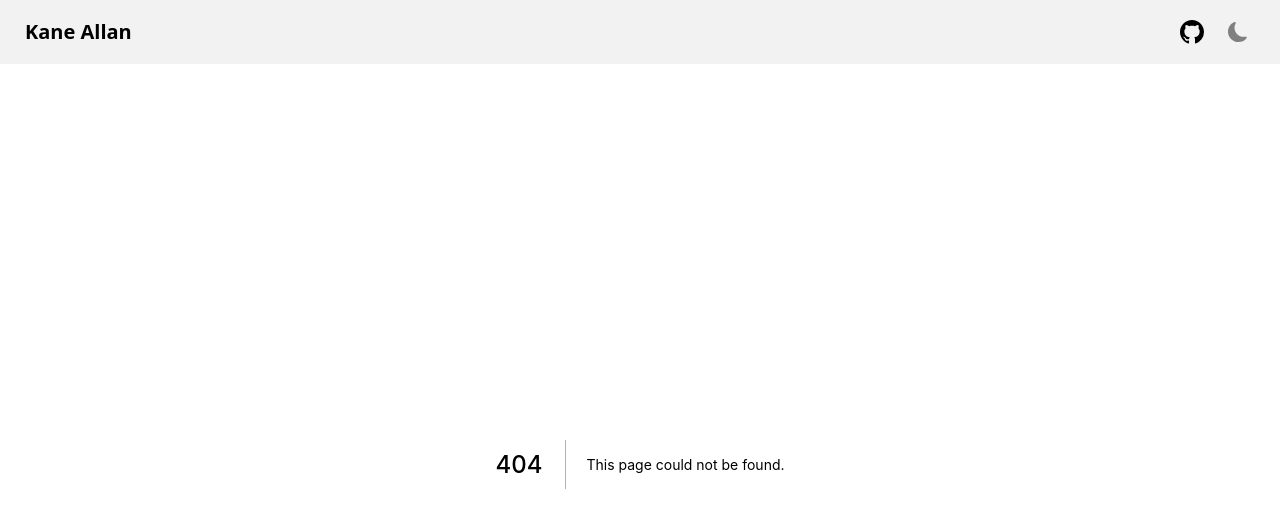
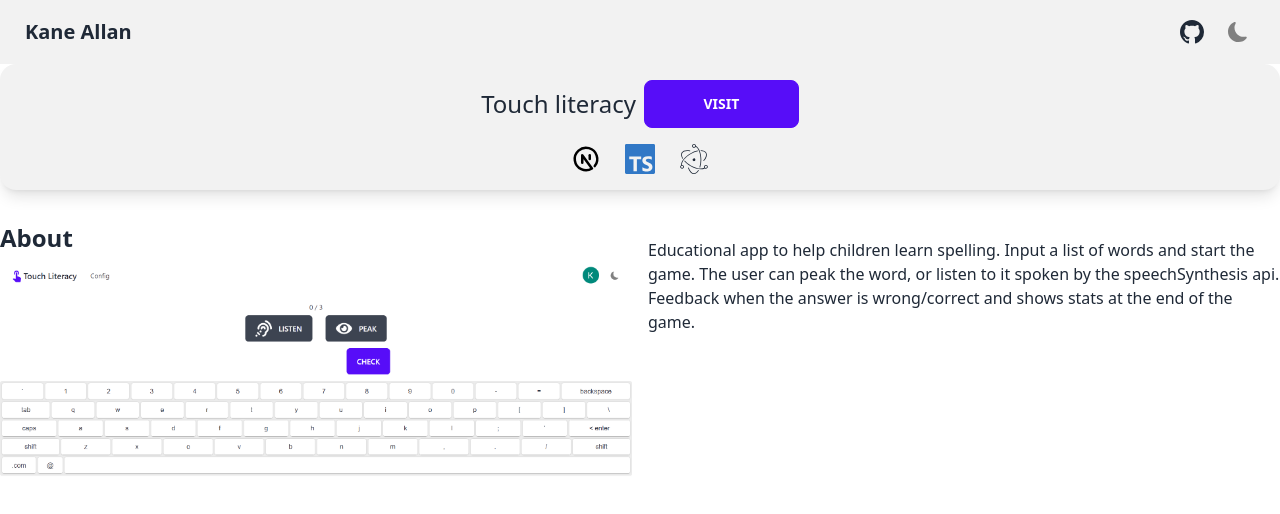
Before and after one commit to Enakers/portfolio, a Next.js app: page /project/touch-literacy in a window 1280 px wide. Before the commit this address had no page. Shown: the top 514 px of the page. Built offline with nearby package versions, Linux system fonts and the light colour scheme.

Commit message:
feat: add card & page for touch literacy project

```diff
--- /dev/null
+++ b/src/components/Cards/TouchLiteracyCard.tsx
@@ -0,0 +1,34 @@
+import Link from 'next/link';
+
+const TouchLiteracyCard = () => {
+  return (
+    <div className="card bg-base-200 shadow-xl w-96">
+      <figure>
+        <img src="/touch-literacy.png" alt="Touch literacy game" />
+      </figure>
+
+      <div className="card-body">
+        <h2 className="card-title">Touch Literacy</h2>
+
+        <p>Educational literacy app designed for touch screens.</p>
+
+        <div className="card-actions justify-end">
+          <Link href="/project/touch-literacy">
+            <a className="btn">Details</a>
+          </Link>
+
+          <a
+            className="btn btn-primary"
+            href="https://literacy.enak-nalla.dev"
+            target="_blank"
+            rel="noreferrer"
+          >
+            Visit
+          </a>
+        </div>
+      </div>
+    </div>
+  );
+};
+
+export default TouchLiteracyCard;
--- /dev/null
+++ b/src/pages/project/touch-literacy.tsx
@@ -0,0 +1,44 @@
+import { SiElectron, SiTypescript } from 'react-icons/si';
+import { TbBrandNextjs } from 'react-icons/tb';
+
+const TouchLiteracy = () => {
+  return (
+    <div className="">
+      <div className="alert shadow-lg flex-col mb-8">
+        <div className="grid md:grid-cols-2">
+          <h1 className="text-2xl text-center">Touch literacy</h1>
+          <a
+            href="https://literacy.enak-nalla.dev"
+            rel="noreferrer"
+            target="_blank"
+            className="btn btn-primary"
+          >
+            Visit
+          </a>
+        </div>
+        <div className="gap-6">
+          <TbBrandNextjs color="black" size="30" />
+          <SiTypescript color="3178C6" size="30" />
+          <SiElectron size="30" />
+        </div>
+      </div>
+
+      <div className="grid md:grid-cols-2 gap-4">
+        <div>
+          <h2 className="text-2xl font-bold mb-2">About</h2>
+          <img src="/touch-literacy.png" alt="Touch literacy game" />
+        </div>
+        <div>
+          <p className="mt-4">
+            Educational app to help children learn spelling. Input a list of
+            words and start the game. The user can peak the word, or listen to
+            it spoken by the speechSynthesis api. Feedback when the answer is
+            wrong/correct and shows stats at the end of the game.
+          </p>
+        </div>
+      </div>
+    </div>
+  );
+};
+
+export default TouchLiteracy;
```
Also changed, not shown: public/touch-literacy.png (added).
